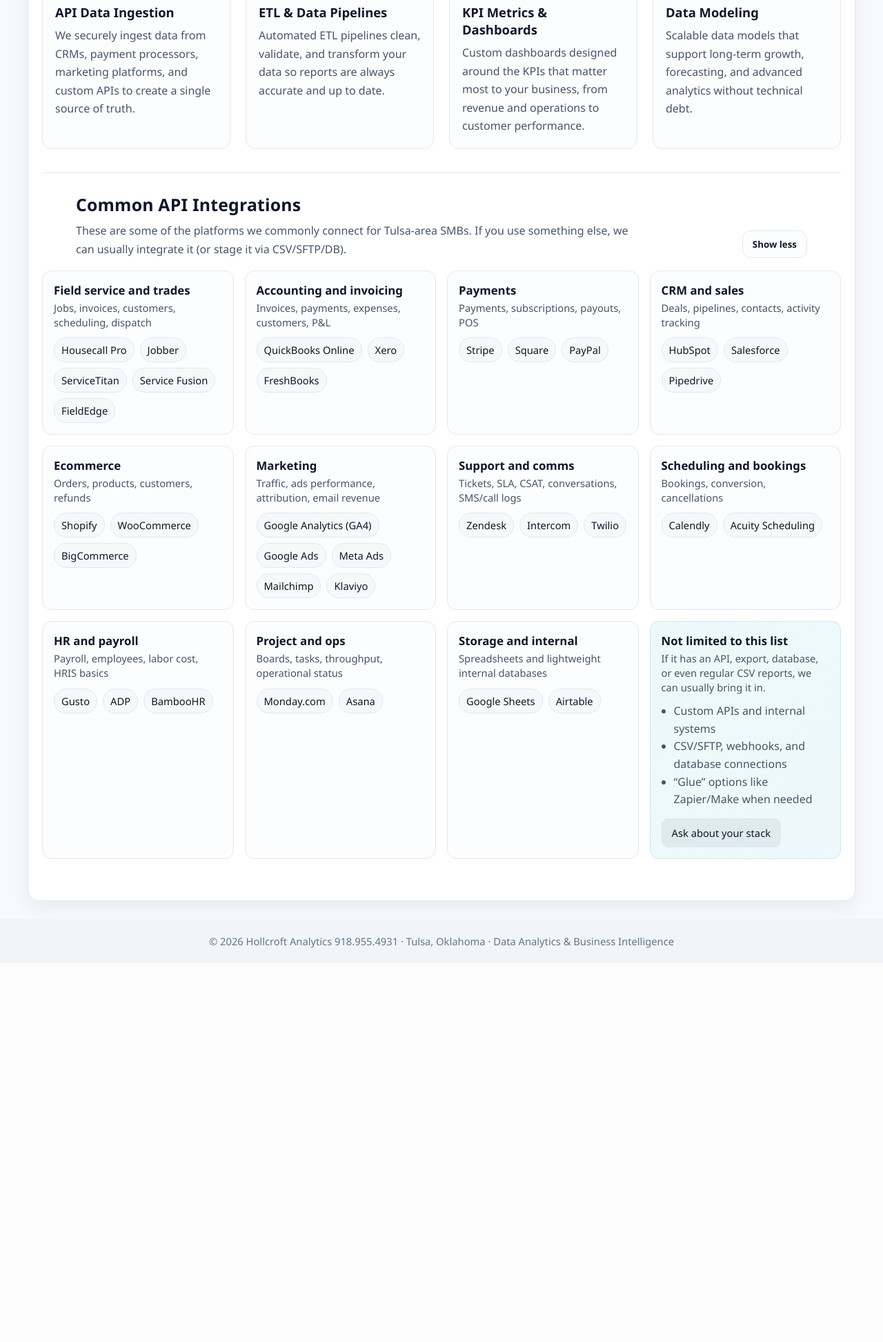
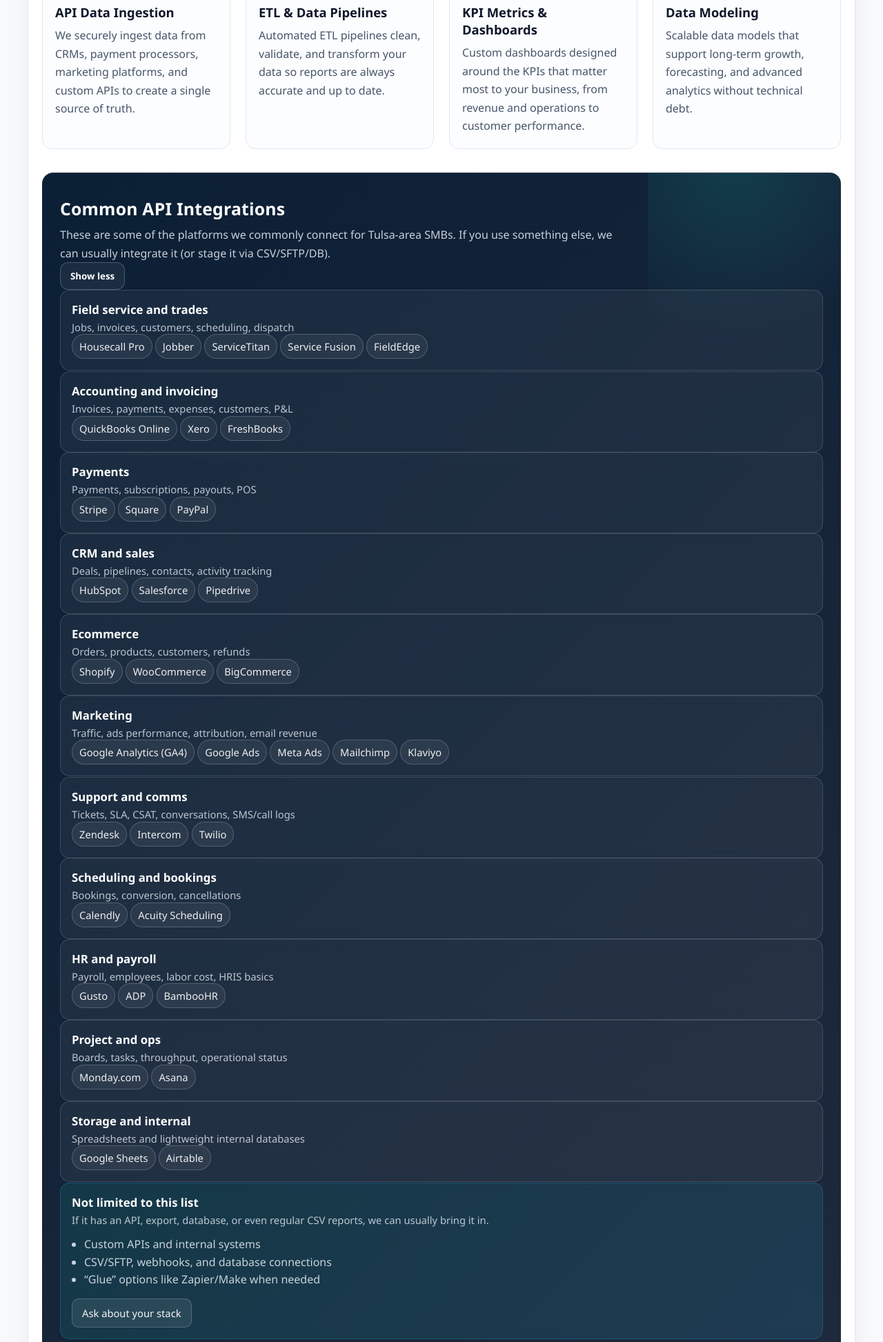
Before and after one commit to JakeHollcroft/hollcroftanalytics, a Flask app: page / in a window 1280 px wide. Shown: the part 842-2787 px from the top of the page at 69% size. Before the commit the page ends 2216 px from the top, so only its background shows below. Run offline with Flask 3, Linux system fonts and the light colour scheme; parts of the project's set-up code (start-up, migrations or seed data) failed here and were passed over.

Commit message:
updated css for integrations

```diff
--- a/static/style.css
+++ b/static/style.css
@@ -263,38 +263,59 @@ body {
     line-height: 1.65;
 }
 
-/* INTEGRATIONS */
+/* style.css */
+
+/* INTEGRATIONS (updated to feel closer to HERO) */
 .integrations {
     margin-top: 34px;
-    padding-top: 28px;
-    border-top: 1px solid var(--border);
+    padding: 28px 18px;
+    border-top: 1px solid rgba(226, 232, 240, 0.18);
+
+    /* hero-like background */
+    background: linear-gradient(135deg, var(--navy-950), var(--navy-800));
+    color: white;
+
+    border-radius: 16px;
+    overflow: hidden;
+    position: relative;
 }
 
-.integrations-head {
-    display: flex;
-    justify-content: space-between;
-    align-items: flex-end;
-    gap: 16px;
-    margin: 0 auto 18px;
-    max-width: 1060px;
+/* subtle glow like the hero */
+.integrations::after {
+    content: "";
+    position: absolute;
+    inset: -140px -140px auto auto;
+    width: 420px;
+    height: 420px;
+    background: radial-gradient(circle at 30% 30%, rgba(20, 184, 166, 0.18), rgba(42, 167, 224, 0.0) 60%);
+    pointer-events: none;
+}
+
+/* spacing + keep content above glow */
+.integrations-head,
+.integrations-grid {
+    position: relative;
+    z-index: 1;
 }
 
 .integrations-title h2 {
     margin: 0 0 8px;
     text-align: left;
     max-width: none;
+    color: white;
 }
 
 .integrations-title p {
-    color: var(--muted);
+    color: rgba(226, 232, 240, 0.88);
     line-height: 1.65;
     max-width: 820px;
 }
 
+/* button fits the darker section */
 .integrations-toggle {
-    border: 1px solid var(--border);
-    background: #fbfdff;
-    color: var(--ink);
+    border: 1px solid rgba(226, 232, 240, 0.25);
+    background: rgba(255, 255, 255, 0.06);
+    color: white;
     padding: 10px 14px;
     border-radius: 12px;
     cursor: pointer;
@@ -303,70 +324,81 @@ body {
 }
 
 .integrations-toggle:hover {
-    background: rgba(15, 23, 42, 0.04);
+    background: rgba(255, 255, 255, 0.10);
+    border-color: rgba(226, 232, 240, 0.45);
 }
 
-.integrations-grid {
-    display: grid;
-    grid-template-columns: repeat(auto-fit, minmax(270px, 1fr));
-    gap: 16px;
-}
-
-/* Collapsed state (used on small screens by JS) */
-.integrations-grid.collapsed article:nth-child(n+5) {
-    display: none;
-}
-
+/* cards: glassy on dark background */
 .integration-card {
-    border: 1px solid var(--border);
+    border: 1px solid rgba(226, 232, 240, 0.16);
     border-radius: 14px;
-    background: #fbfdff;
+    background: rgba(255, 255, 255, 0.05);
     padding: 16px;
+    backdrop-filter: blur(6px);
 }
 
 .integration-card-head h3 {
     font-size: 1.05rem;
     margin-bottom: 4px;
+    color: white;
 }
 
 .integration-sub {
-    color: var(--muted);
+    color: rgba(226, 232, 240, 0.82);
     font-size: 0.92rem;
     line-height: 1.4;
 }
 
-.pill-row {
-    margin-top: 12px;
-    display: flex;
-    flex-wrap: wrap;
-    gap: 8px;
-}
-
+/* pills: readable on dark */
 .pill {
     display: inline-flex;
     align-items: center;
     padding: 7px 10px;
     border-radius: 999px;
-    border: 1px solid rgba(226, 232, 240, 1);
-    background: rgba(15, 23, 42, 0.02);
+    border: 1px solid rgba(226, 232, 240, 0.22);
+    background: rgba(255, 255, 255, 0.06);
     font-size: 0.92rem;
-    color: var(--ink);
+    color: rgba(255, 255, 255, 0.92);
 }
 
 .pill:hover {
-    border-color: rgba(42, 167, 224, 0.35);
-    background: rgba(42, 167, 224, 0.06);
+    border-color: rgba(42, 167, 224, 0.45);
+    background: rgba(42, 167, 224, 0.12);
 }
 
+/* callout: slightly brighter gradient */
 .integration-callout {
-    background: linear-gradient(135deg, rgba(20, 184, 166, 0.08), rgba(42, 167, 224, 0.08));
-    border-color: rgba(42, 167, 224, 0.20);
+    background: linear-gradient(135deg, rgba(20, 184, 166, 0.14), rgba(42, 167, 224, 0.14));
+    border-color: rgba(42, 167, 224, 0.25);
 }
 
 .integration-bullets {
     margin: 12px 0 14px 18px;
-    color: var(--muted);
+    color: rgba(226, 232, 240, 0.88);
     line-height: 1.6;
+}
+
+/* tiny button inside callout looks good on dark */
+.btn.tiny {
+    padding: 10px 14px;
+    border-radius: 10px;
+    font-size: 0.92rem;
+    background: rgba(255, 255, 255, 0.08);
+    border: 1px solid rgba(226, 232, 240, 0.22);
+    color: rgba(255, 255, 255, 0.95);
+    display: inline-block;
+    text-decoration: none;
+}
+
+.btn.tiny:hover {
+    background: rgba(255, 255, 255, 0.12);
+    border-color: rgba(226, 232, 240, 0.40);
+}
+
+@media (min-width: 900px) {
+    .integrations {
+        padding: 34px 26px;
+    }
 }
 
 /* FOOTER */
```
